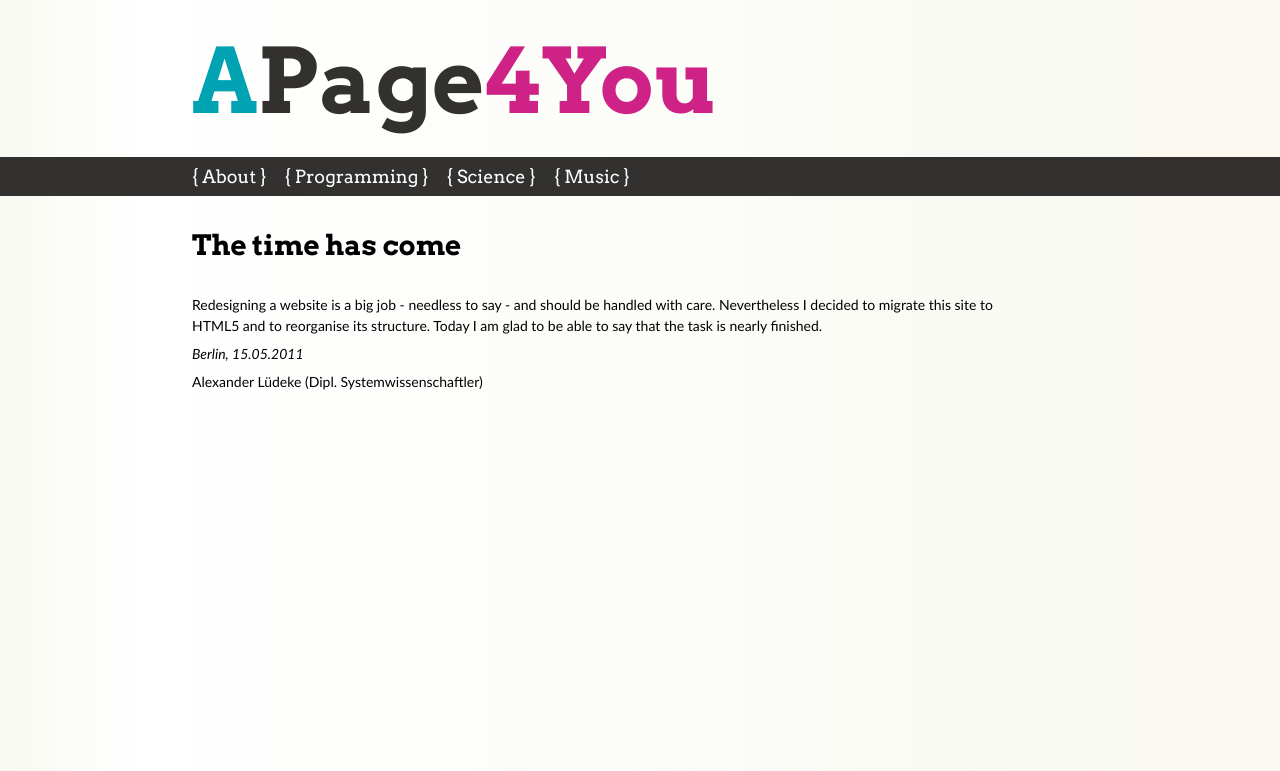
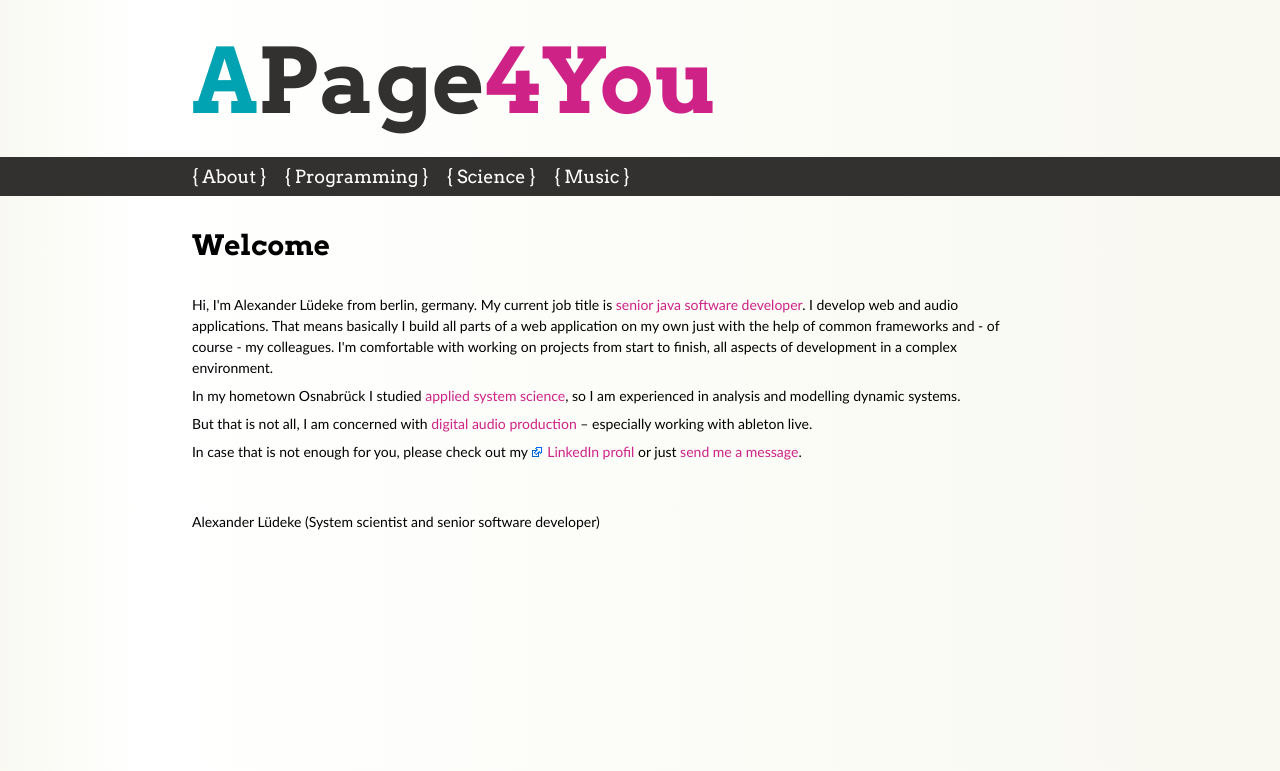
Before and after one commit to alexanderluedeke/apage4u, a PHP site: page / in a window 1280 px wide. Shown: the top 771 px of the page. Run offline with PHP 8.4, Linux system fonts and the light colour scheme.

Commit message:
Small changes

```diff
--- a/index.php
+++ b/index.php
@@ -21,16 +21,21 @@
 			<article>
 
 				<header>
-					<h2>The time has come</h2>
+					<h2>Welcome</h2>
 				</header>
 
-				<p>
-				    Redesigning a website is a big job - needless to say - and should be handled with care. Nevertheless I decided to migrate this site to HTML5 and to reorganise its structure. Today I am glad to be able to say that the task is nearly finished.
-				</p>
+				<p>Hi, I'm Alexander Lüdeke from berlin, germany. My current job title is <a href="../programming/">senior java software developer</a>. I develop web and audio applications. That means basically I build all parts of a web application on my own just with the help of common frameworks and - of course - my colleagues. I'm comfortable with working on projects from start to finish, all aspects of development in a complex environment.</p>
 
-				<p><time datetime="2011-05-15T13:58Z">Berlin, 15.05.2011 </time></p>
+				<p>In my hometown Osnabrück I studied <a href="../science/systemScience.php">applied system science</a>, so I am experienced in analysis and modelling dynamic systems.</p>
 
-				<p>Alexander Lüdeke (Dipl. Systemwissenschaftler)</p>
+				<p>But that is not all, I am concerned with <a href="../music/">digital audio production</a> – especially working with ableton live.</p>
+
+				<p>In case that is not enough for you, please check out my <a href="http://www.linkedin.com/in/alexanderluedeke">LinkedIn profil</a> or just <a href="../contact.php">send me a message</a>.</p>
+
+        <br />
+        <br />
+
+				<p>Alexander Lüdeke (System scientist and senior software developer)</p>
 
 			</article>
 			<script type="text/javascript" src="js/apage4u.js"></script>
```
